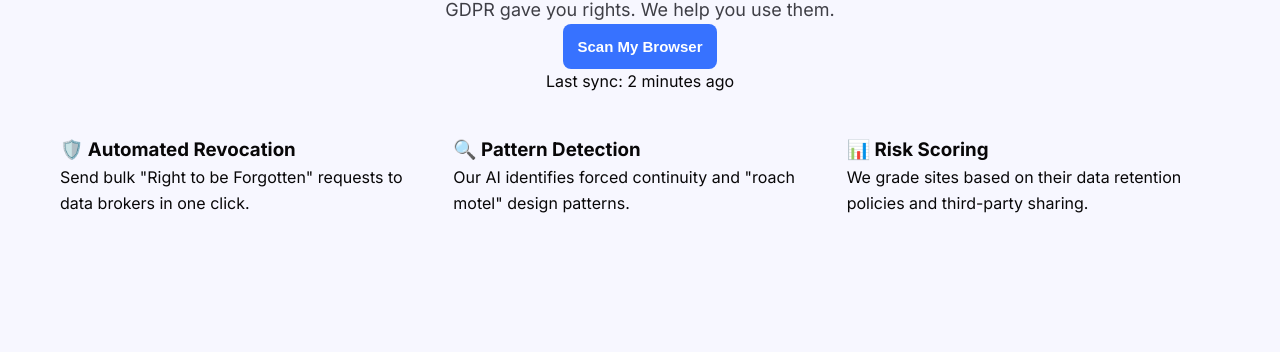
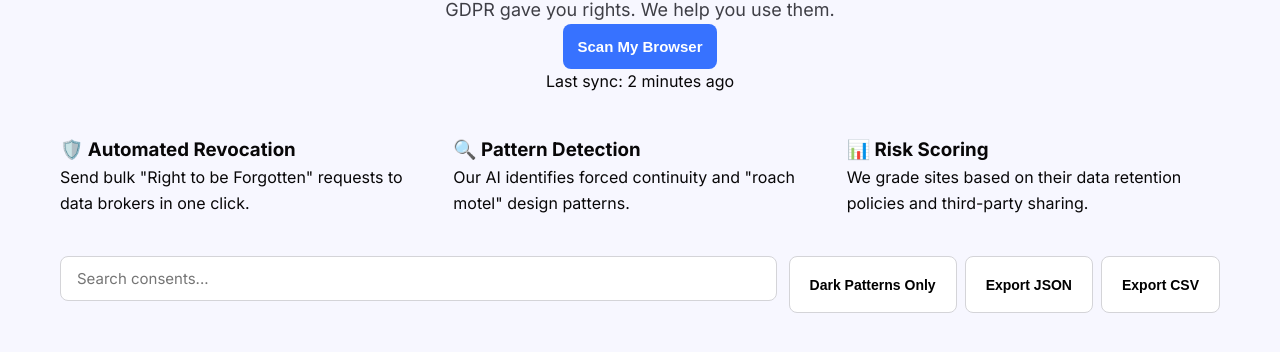
Before and after one commit to SheillaO/GDPR-Consent-Fatigue, a website built with Vite: page index.html in a window 1280 px wide. Shown: the part 264-616 px from the top of the page. Built offline with nearby package versions, Linux system fonts and the light colour scheme.

Commit message:
Update index.html

```diff
--- a/index.html
+++ b/index.html
@@ -55,3 +55,13 @@
                         <p>We grade sites based on their data retention policies and third-party sharing.</p>
                     </div>
                 </section>
+
+                    <!-- Search & Filters -->
+                    <section class="controls">
+                        <input type="text" id="search-input" placeholder="Search consents..." class="search-bar">
+                        <div class="filter-buttons">
+                            <button id="filter-dark-patterns" class="filter-btn">Dark Patterns Only</button>
+                            <button id="export-json-btn" class="export-btn">Export JSON</button>
+                            <button id="export-csv-btn" class="export-btn">Export CSV</button>
+                        </div>
+                    </section>
```
